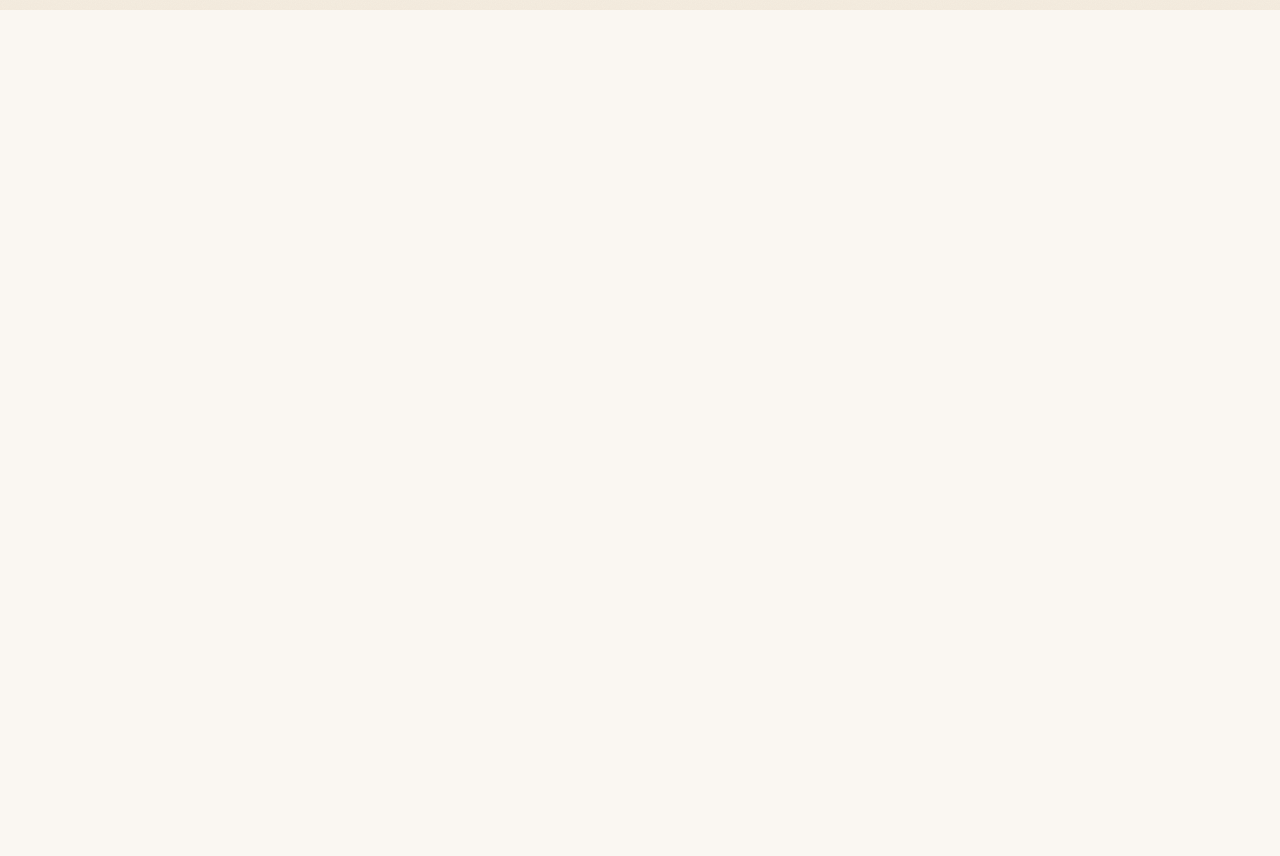
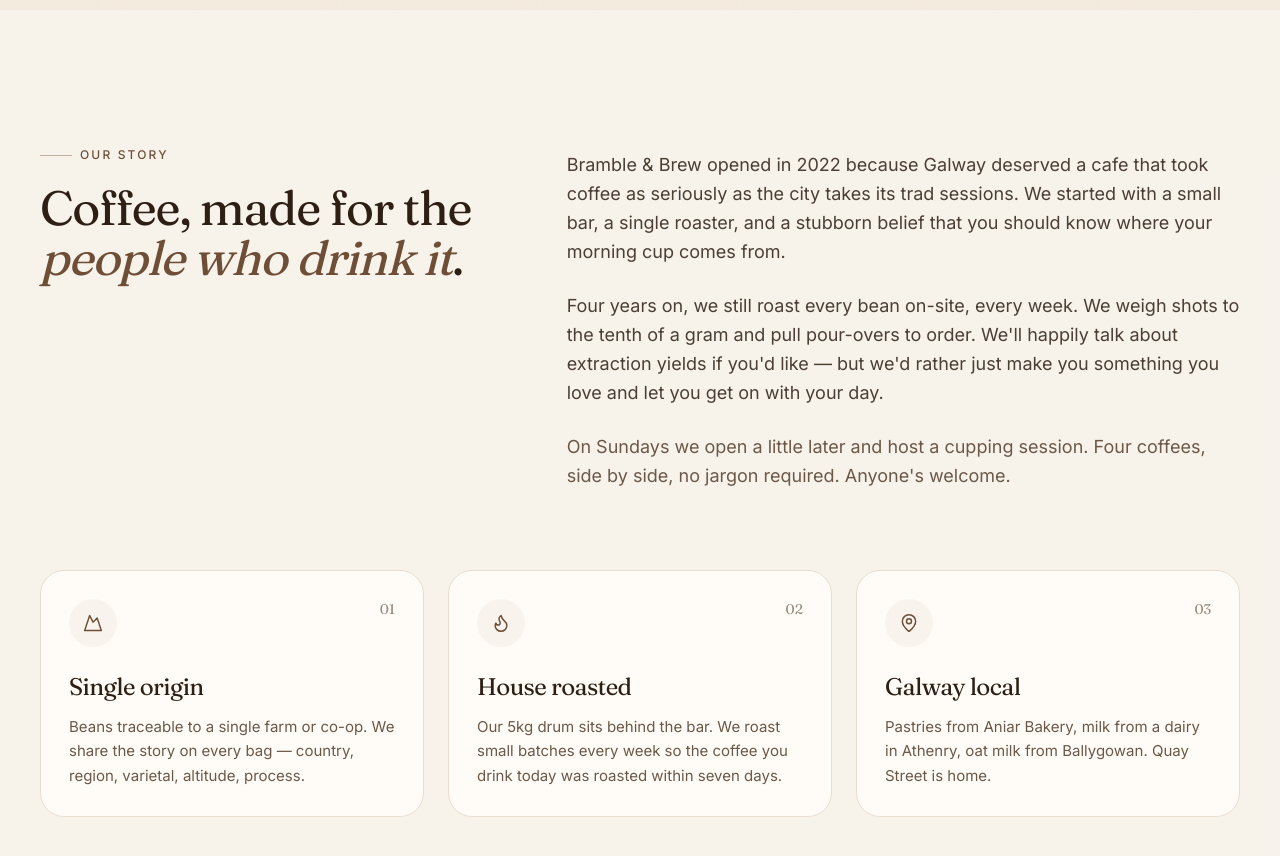
Before and after one commit to kkostia/CoffeeShop, a Next.js app: page / in a window 1280 px wide. Shown: the part 840-1696 px from the top of the page. Before the commit the page ends 850 px from the top, so only its background shows below. Built offline with nearby package versions, Linux system fonts and the light colour scheme.

Commit message:
feat(about): our-story narrative + 3-card feature grid

```diff
--- a/src/app/page.tsx
+++ b/src/app/page.tsx
@@ -1,5 +1,6 @@
 import { Navigation } from "@/components/site/navigation";
 import { Hero } from "@/components/site/hero";
+import { About } from "@/components/site/about";
 
 export default function Home() {
   return (
@@ -7,6 +8,7 @@
       <Navigation />
       <main>
         <Hero />
+        <About />
       </main>
     </>
   );
--- /dev/null
+++ b/src/components/site/about.tsx
@@ -0,0 +1,129 @@
+"use client";
+
+import { motion } from "framer-motion";
+import { Flame, MapPin, Mountain } from "lucide-react";
+import { Eyebrow, Section, SectionReveal } from "@/components/ui/section";
+import { cn } from "@/lib/utils";
+
+const features = [
+  {
+    icon: Mountain,
+    title: "Single origin",
+    body: "Beans traceable to a single farm or co-op. We share the story on every bag — country, region, varietal, altitude, process.",
+  },
+  {
+    icon: Flame,
+    title: "House roasted",
+    body: "Our 5kg drum sits behind the bar. We roast small batches every week so the coffee you drink today was roasted within seven days.",
+  },
+  {
+    icon: MapPin,
+    title: "Galway local",
+    body: "Pastries from Aniar Bakery, milk from a dairy in Athenry, oat milk from Ballygowan. Quay Street is home.",
+  },
+];
+
+export function About() {
+  return (
+    <Section id="about" className="bg-muted/30">
+      <div className="grid gap-16 lg:grid-cols-12">
+        <div className="lg:col-span-5">
+          <SectionReveal>
+            <Eyebrow>Our story</Eyebrow>
+            <h2 className="mt-5 font-display text-4xl leading-[1.05] tracking-tight text-foreground md:text-5xl">
+              Coffee, made for the
+              <br />
+              <span className="italic text-primary">people who drink it</span>.
+            </h2>
+          </SectionReveal>
+        </div>
+
+        <div className="lg:col-span-7 lg:pt-3">
+          <SectionReveal delay={0.1}>
+            <div className="space-y-6 text-lg leading-relaxed text-foreground/85">
+              <p>
+                Bramble &amp; Brew opened in 2022 because Galway deserved a
+                cafe that took coffee as seriously as the city takes its trad
+                sessions. We started with a small bar, a single roaster, and a
+                stubborn belief that you should know where your morning cup
+                comes from.
+              </p>
+              <p>
+                Four years on, we still roast every bean on-site, every week.
+                We weigh shots to the tenth of a gram and pull pour-overs to
+                order. We&apos;ll happily talk about extraction yields if
+                you&apos;d like — but we&apos;d rather just make you something
+                you love and let you get on with your day.
+              </p>
+              <p className="text-muted-foreground">
+                On Sundays we open a little later and host a cupping session.
+                Four coffees, side by side, no jargon required. Anyone&apos;s
+                welcome.
+              </p>
+            </div>
+          </SectionReveal>
+        </div>
+      </div>
+
+      <div className="mt-20 grid gap-5 md:grid-cols-3 md:gap-6">
+        {features.map((feature, i) => (
+          <SectionReveal key={feature.title} delay={i * 0.08}>
+            <FeatureCard {...feature} />
+          </SectionReveal>
+        ))}
+      </div>
+    </Section>
+  );
+}
+
+function FeatureCard({
+  icon: Icon,
+  title,
+  body,
+}: {
+  icon: typeof Mountain;
+  title: string;
+  body: string;
+}) {
+  return (
+    <motion.article
+      whileHover={{ y: -4 }}
+      transition={{ duration: 0.4, ease: [0.22, 1, 0.36, 1] }}
+      className={cn(
+        "group relative h-full overflow-hidden rounded-2xl border border-border bg-card p-7",
+        "transition-colors duration-300 hover:border-primary/30",
+      )}
+    >
+      <div className="flex items-start justify-between">
+        <div
+          className={cn(
+            "flex h-12 w-12 items-center justify-center rounded-2xl",
+            "bg-primary/5 text-primary",
+            "transition-[background-color,color] duration-300 group-hover:bg-primary group-hover:text-primary-foreground",
+          )}
+        >
+          <Icon className="h-5 w-5" strokeWidth={1.75} />
+        </div>
+        <span className="font-display text-sm text-muted-foreground/70">
+          {String(features.findIndex((f) => f.title === title) + 1).padStart(2, "0")}
+        </span>
+      </div>
+
+      <h3 className="mt-6 font-display text-2xl tracking-tight text-foreground">
+        {title}
+      </h3>
+      <p className="mt-3 text-[15px] leading-relaxed text-muted-foreground">
+        {body}
+      </p>
+
+      <div
+        aria-hidden
+        className={cn(
+          "absolute inset-x-0 bottom-0 h-px",
+          "bg-gradient-to-r from-transparent via-primary/40 to-transparent",
+          "scale-x-0 origin-left transition-transform duration-700 [transition-timing-function:var(--ease-cafe)] group-hover:scale-x-100",
+        )}
+      />
+    </motion.article>
+  );
+}
```
